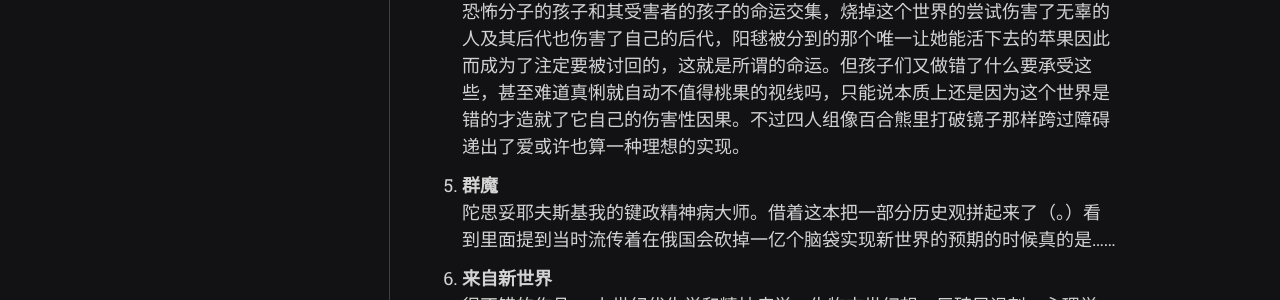
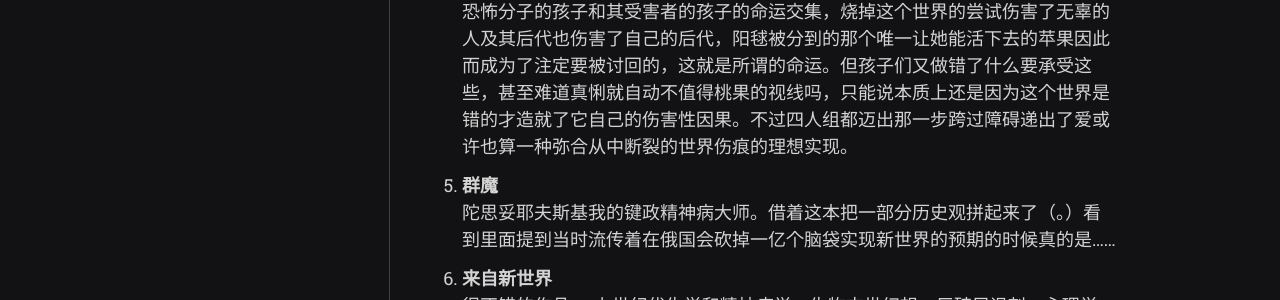
Before and after one commit to scatterdclouds/scatterdclouds.github.io, a Jekyll site: the page built from _posts/2022-12-31-bytheendof2022.md, in a window 1280 px wide. Shown: the part 904-1204 px from the top of the page. Built offline with Jekyll 4.4.1, drawn with Linux system fonts in a browser that asks for light colours; nearby versions of some CDN libraries; some web fonts are replaced; comment, search, counter and statistics services are not loaded; some of the changed text lies outside the part shown.

Commit message:
Update 2022-12-31-bytheendof2022.md

```diff
--- a/_posts/2022-12-31-bytheendof2022.md
+++ b/_posts/2022-12-31-bytheendof2022.md
@@ -16,7 +16,7 @@ comments: true
 
 15. **炎拳** <br/> 开头节奏不行，导演的出场是亮点，后面关于电影、神和拳头相碰的动作的部分是一个很好用的抽象模型，喜欢这部分……以及炎拳作为每次救人都杀了更多人的救世主这点。此外现在想起来印象最深的是尤达和她父亲的关系，亲手开始了这场戏法的人自己也需要被戏法欺骗，以及导演和阿格尼，穿过火焰伸来的手。
 
-16. **回转企鹅罐剧场版前篇** <br/> 我永远喜欢企鹅罐，想早日看到后篇……按剧场版剪辑重温下来的感受大概是，邪教恐怖分子的孩子和其受害者的孩子的命运交集，烧掉这个世界的尝试伤害了无辜的人及其后代也伤害了自己的后代，阳毬被分到的那个唯一让她能活下去的苹果因此而成为了注定要被讨回的，这就是所谓的命运。但孩子们又做错了什么要承受这些，甚至难道真悧就自动不值得桃果的视线吗，只能说本质上还是因为这个世界是错的才造就了它自己的伤害性因果。不过四人组像百合熊里打破镜子那样跨过障碍递出了爱或许也算一种理想的实现。
+16. **回转企鹅罐剧场版前篇** <br/> 我永远喜欢企鹅罐，想早日看到后篇……按剧场版剪辑重温下来的感受大概是，邪教恐怖分子的孩子和其受害者的孩子的命运交集，烧掉这个世界的尝试伤害了无辜的人及其后代也伤害了自己的后代，阳毬被分到的那个唯一让她能活下去的苹果因此而成为了注定要被讨回的，这就是所谓的命运。但孩子们又做错了什么要承受这些，甚至难道真悧就自动不值得桃果的视线吗，只能说本质上还是因为这个世界是错的才造就了它自己的伤害性因果。不过四人组都迈出那一步跨过障碍递出了爱或许也算一种弥合从中断裂的世界伤痕的理想实现。
 
 17. **群魔** <br/> 陀思妥耶夫斯基我的键政精神病大师。借着这本把一部分历史观拼起来了（。）看到里面提到当时流传着在俄国会砍掉一亿个脑袋实现新世界的预期的时候真的是……
 
```
